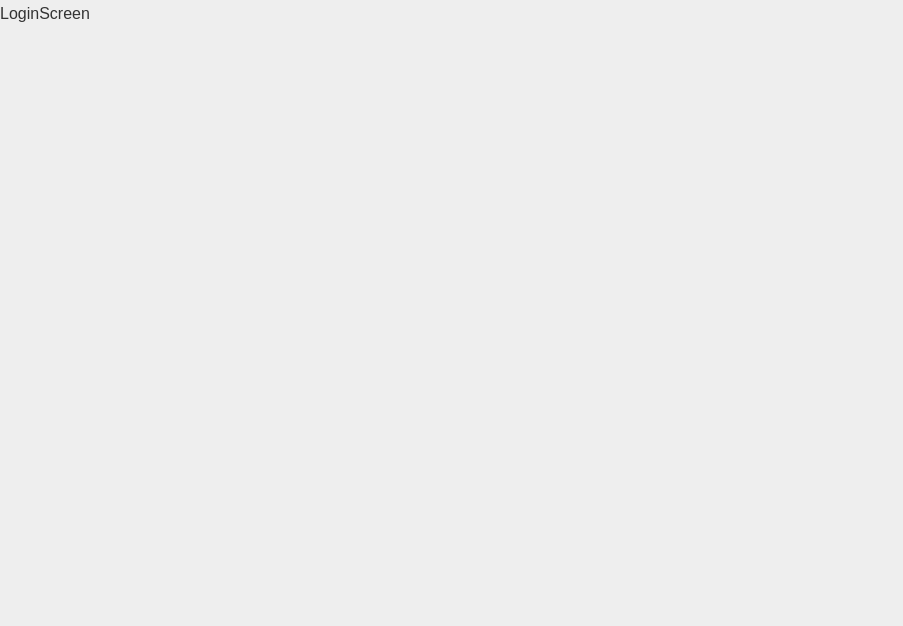
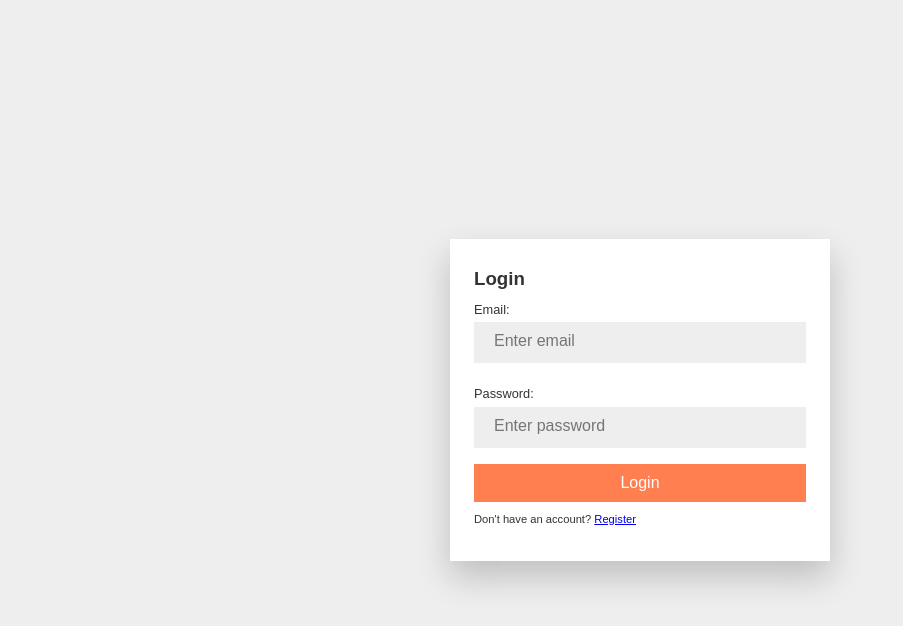
Before and after one commit to julia-kocik/mern_rev, a React (Create React App) app in the folder client/: page /login in a window 1280 px wide. Shown: the top 626 px of the page, without its empty margins (0-903 px from the left). Built offline with nearby package versions, Linux system fonts and the light colour scheme.

Commit message:
Finish Login Screen

```diff
--- a/client/src/components/screens/LoginScreen.js
+++ b/client/src/components/screens/LoginScreen.js
@@ -1,9 +1,63 @@
-import React from 'react'
+import React, {useState, useEffect} from 'react';
+import axios from 'axios';
+import "./LoginScreen.css"
+import { Link } from 'react-router-dom';
+import { useNavigate } from "react-router-dom";
 
-function LoginScreen() {
+const LoginScreen = () => {
+  const [email, setEmail] = useState('');
+  const [password, setPassword] = useState('');
+  const [error, setError] = useState('');
+  const navigate = useNavigate();
+
+  useEffect(() => {
+    if(localStorage.getItem('authToken')) {
+      navigate('/');
+    }
+  }, [navigate])
+
+
+  const loginHandler = async (e) => {
+    e.preventDefault();
+    const config = {
+      header: {
+        "Content-Type": "application/json"
+      }
+    }
+
+    try {
+      const {data} = await axios.post("/api/auth/login", { email, password}, config)
+
+      localStorage.setItem("authToken", data.token)
+
+      navigate("/")
+    } catch (error) {
+      setError(error.response.data.error)
+      setTimeout(() => {
+        setError("")
+      }, 5000);
+    }
+  }
+
   return (
-    <div>LoginScreen</div>
+    <div className="login-screen">
+      <form onSubmit={loginHandler} className="login-screen__form">
+        <h3 className='login-screen_title'>Login</h3>
+        {error && <span className='error-message'>{error}</span>}
+        <div className='form-group'>
+          <label htmlFor='password'>Email:</label>
+          <input type='email' required id='email' placeholder='Enter email' value={email} onChange={(e) => setEmail(e.target.value)}></input>
+        </div>
+        <div className='form-group'>
+          <label htmlFor='password'>Password:</label>
+          <input type='password' required id='password' placeholder='Enter password' value={password} onChange={(e) => setPassword(e.target.value)}></input>
+        </div>
+        <button type='submit' className='btn btn-primary'>Login</button>
+        <span className='register-screen__subtext'>Don't have an account? <Link to='/register'>Register</Link>
+        </span>
+      </form>
+    </div>
   )
 }
 
-export default LoginScreen
+export default LoginScreen;
--- a/client/src/components/screens/RegisterScreen.js
+++ b/client/src/components/screens/RegisterScreen.js
@@ -1,14 +1,23 @@
-import React, {useState} from 'react';
+import React, {useState, useEffect} from 'react';
 import axios from 'axios';
 import { Link } from 'react-router-dom';
 import "./RegisterScreen.css"
+import { useNavigate } from "react-router-dom"
 
-const RegisterScreen = ({history}) => {
+
+const RegisterScreen = () => {
+  const navigate = useNavigate();
   const [username, setUsername] = useState('');
   const [email, setEmail] = useState('');
   const [password, setPassword] = useState('');
   const [confirmpassword, setConfirmPassword] = useState('');
   const [error, setError] = useState('');
+
+  useEffect(() => {
+    if(localStorage.getItem('authToken')) {
+      navigate('/');
+    }
+  }, [navigate])
 
   const registerHandler = async (e) => {
     e.preventDefault();
@@ -31,7 +40,7 @@ const RegisterScreen = ({history}) => {
 
       localStorage.setItem("authToken", data.token)
 
-      history.push("/")
+      navigate("/")
     } catch (error) {
       setError(error.response.data.error)
       setTimeout(() => {
@@ -58,7 +67,7 @@ const RegisterScreen = ({history}) => {
           <input type='password' required id='password' placeholder='Enter password' value={password} onChange={(e) => setPassword(e.target.value)}></input>
         </div>
         <div className='form-group'>
-          <label htmlFor='password'>Password:</label>
+          <label htmlFor='password'>Confirm Password:</label>
           <input type='password' required id='confirmpassword' placeholder='Confirm password' value={confirmpassword} onChange={(e) => setConfirmPassword(e.target.value)}></input>
         </div>
         <button type='submit' className='btn btn-primary'>Register</button>
```
